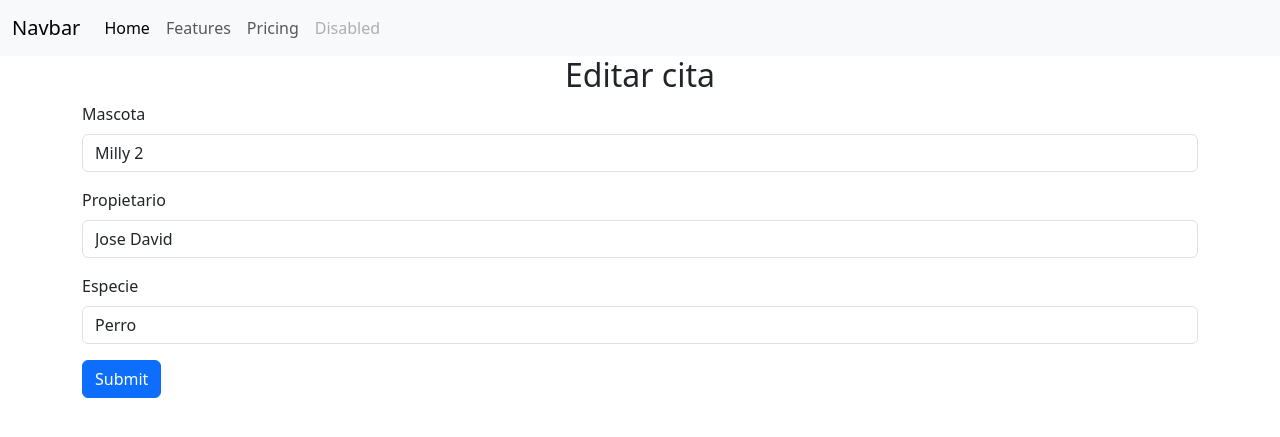
After one commit to DavidBoss64/veterinaria_jdlh, a Flask app: page /editar/1 in a window 1280 px wide. The commit adds this page. Shown: the top 437 px of the page. Run offline with Flask 3, Linux system fonts and the light colour scheme; data comes from the database, SQL or seed files in the repository; both versions use the stored data as it was after the commit.

Commit message:
Tercer commit - Agendar: agregar nuevas citas

```diff
--- a/app.py
+++ b/app.py
@@ -1,4 +1,4 @@
-from flask import Flask,request,url_for,render_template
+from flask import Flask,request,url_for,render_template, redirect
 import sqlite3
 
 
@@ -37,6 +37,72 @@ def index():
 
     return render_template("index.html",pacientes=pacientes)
 
+@app.route('/agendar')
+def agendar():
+    return render_template("agendar.html")
+
+@app.route('/agendar/agregar',methods = ['POST'])
+def agregar():
+    conn = sqlite3.connect("citas.db")
+    conn.row_factory=sqlite3.Row
+
+    mascota = request.form['mascota']
+    propietario = request.form['propietario']
+    especie = request.form['especie']
+
+    cursor=conn.cursor()
+
+    cursor.execute("""
+    INSERT INTO pacientes(mascota,propietario,especie)
+    VALUES(?,?,?)
+""",(mascota,propietario,especie))
+
+    conn.commit()
+    conn.close()
+
+    return redirect('/')
+
+
+@app.route('/editar/<int:id>', methods=['GET'])
+def editar(id):
+    conn = sqlite3.connect("citas.db")
+    conn.row_factory=sqlite3.Row
+
+    cursor=conn.cursor()
+
+    cursor.execute("""
+        SELECT * FROM pacientes
+        WHERE id = ?
+""",(id,))
+
+    paciente = cursor.fetchone()
+
+    conn.commit()
+    conn.close()
+    return render_template("editar.html",paciente=paciente)
+
+@app.route('/guardar_editar', methods = ['POST'])
+def guardar_editar():
+
+    mascota = request.form['mascota']
+    propietario = request.form['propietario']
+    especie = request.form['especie']
+    id_m = request.form['id']
+
+    conn = sqlite3.connect("citas.db")
+    cursor=conn.cursor()
+
+    cursor.execute("""
+        UPDATE pacientes SET
+            mascota = ?,
+            propietario = ?,
+            especie = ?
+        WHERE id = ?
+""",(mascota,propietario,especie,id_m))
+    conn.commit()
+    conn.close()
+
+    return redirect('/')
 
 if __name__ =="__main__":
     app.run(debug=True)
--- /dev/null
+++ b/templates/editar.html
@@ -0,0 +1,25 @@
+{%extends "base.html"%}
+
+{%block title%}Editar cita{%endblock%}
+
+{%block content%}
+
+<h2 class="text-center">Editar cita</h2>
+<form action="/guardar_editar" method="POST">
+    <div class="mb-3">
+        <label for="exampleInputEmail1" class="form-label">Mascota</label>
+        <input type="text" class="form-control"  aria-describedby="emailHelp" name="mascota" value="{{paciente.mascota}}">
+        <input type="hidden" value="{{paciente.id}}" name="id">
+    </div>
+    <div class="mb-3">
+        <label for="exampleInputPassword1" class="form-label">Propietario</label>
+        <input type="text" class="form-control" id="exampleInputPassword1" name="propietario" value="{{paciente.propietario}}">
+    </div>
+    <div class="mb-3">
+        <label for="exampleInputPassword1" class="form-label">Especie</label>
+        <input type="text" class="form-control" aria-colspan="especie" name="especie" value="{{paciente.especie}}">
+    </div>
+    <button type="submit" class="btn btn-primary">Submit</button>
+</form>
+
+{%endblock%}
--- a/templates/index.html
+++ b/templates/index.html
@@ -5,7 +5,7 @@
 {%block content%}
 <h1>Pagina Principal</h1>
 
-
+<a href="/agendar" class="btn btn-primary mb-3">Agregar cita</a>
 <table class="table">
     <thead class="table-dark">
         <tr>
@@ -26,6 +26,10 @@
             <td>{{paciente.propietario}}</td>
             <td>{{paciente.especie}}</td>
             <td>{{paciente.fecha}}</td>
+            <td>
+                <a href="/editar/{{paciente.id}}" class="btn btn-secondary">Editar</a>
+                <a href="" class="btn btn-danger">Eliminar</a>
+            </td>
         </tr>
     </tbody>
     {%endfor%}
```
Also changed, not shown: templates/agendar.html (added, +24 -0 lines), citas.db.
